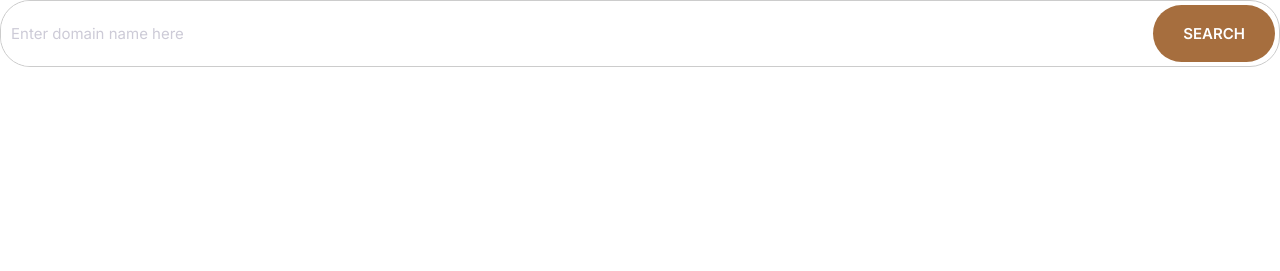
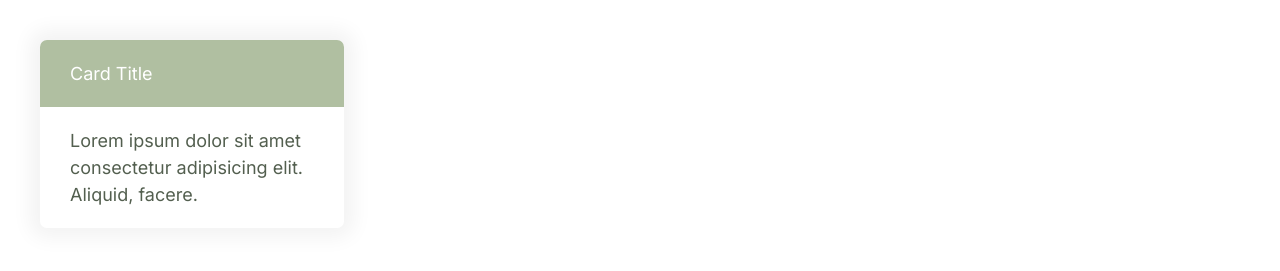
Before and after one commit to vsniranjan/appify, a plain HTML site: page index.html in a window 1280 px wide. Drawn offline with Linux system fonts and the light colour scheme.

Commit message:
Created a basic card component

```diff
--- a/css/styles.css
+++ b/css/styles.css
@@ -276,3 +276,25 @@ a {
 .input-group .btn {
     margin:4px
 }
+
+/* Card */
+
+.card {
+    border-radius: 7px;
+    box-shadow: 0 0 20px 10px #f3f3f3;
+    overflow: hidden;
+}
+
+.card__header, .card__body {
+    padding: 2rem 3rem;
+}
+
+.card--primary .card__header{
+    background-color: var(--color-primary);
+    color: #fff;
+}
+
+.card--secondary .card__header{
+    background-color: var(--color-secondary);
+    color: #fff;
+}
--- a/index.html
+++ b/index.html
@@ -13,9 +13,14 @@
     <link rel="stylesheet" href="css/styles.css" />
   </head>
   <body>
-    <div class="input-group">
-      <input type="text" class="input" placeholder="Enter domain name here" />
-      <button class="btn btn--accent">Search</button>
+    <div style="width: 30%; padding: 4rem">
+      <div class="card card--secondary">
+        <header class="card__header">Card Title</header>
+        <div class="card__body">
+          Lorem ipsum dolor sit amet consectetur adipisicing elit. Aliquid,
+          facere.
+        </div>
+      </div>
     </div>
   </body>
 </html>
```
